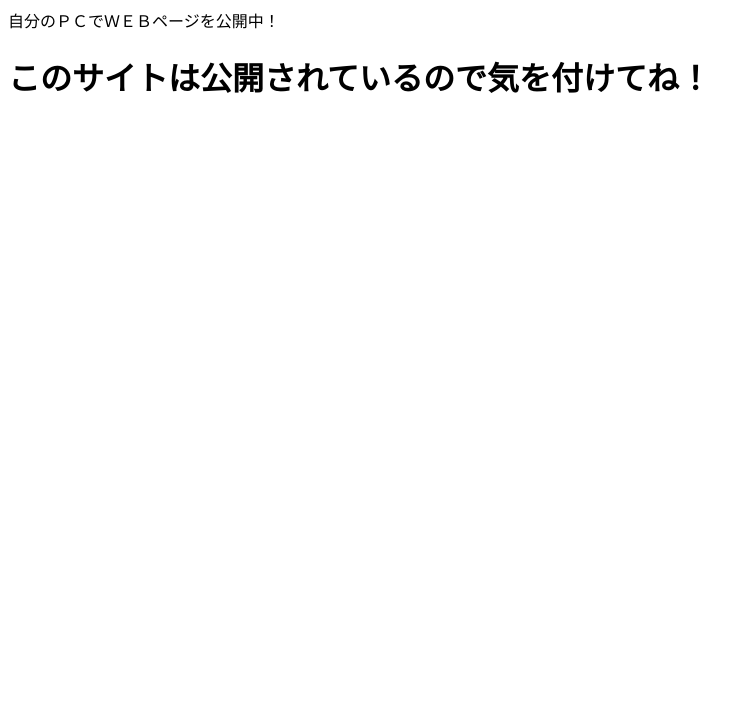
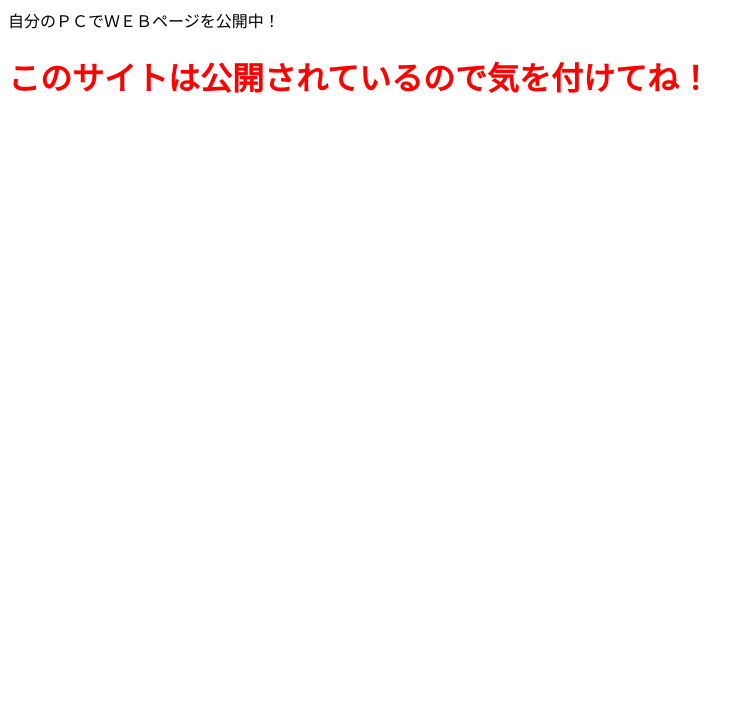
Before and after one commit to foo012/.github.io, a plain HTML site: page index.html in a window 1280 px wide. Shown: the part 81-800 px from the top of the page, without its empty margins (0-754 px from the left). Drawn offline with Linux system fonts and the light colour scheme.

Commit message:
Update stylesheet.css

```diff
--- a/stylesheet.css
+++ b/stylesheet.css
@@ -3,6 +3,6 @@
   }
 
 
-.fenger {
-    color: red;
+.denger {
+    color: rgba(255.000.000.1);
 }
```
